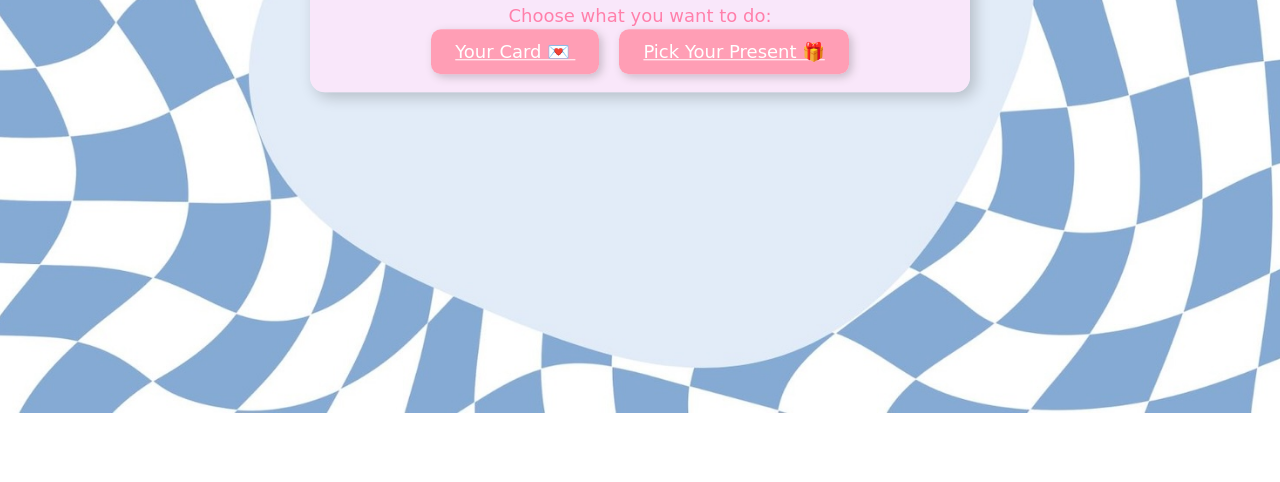
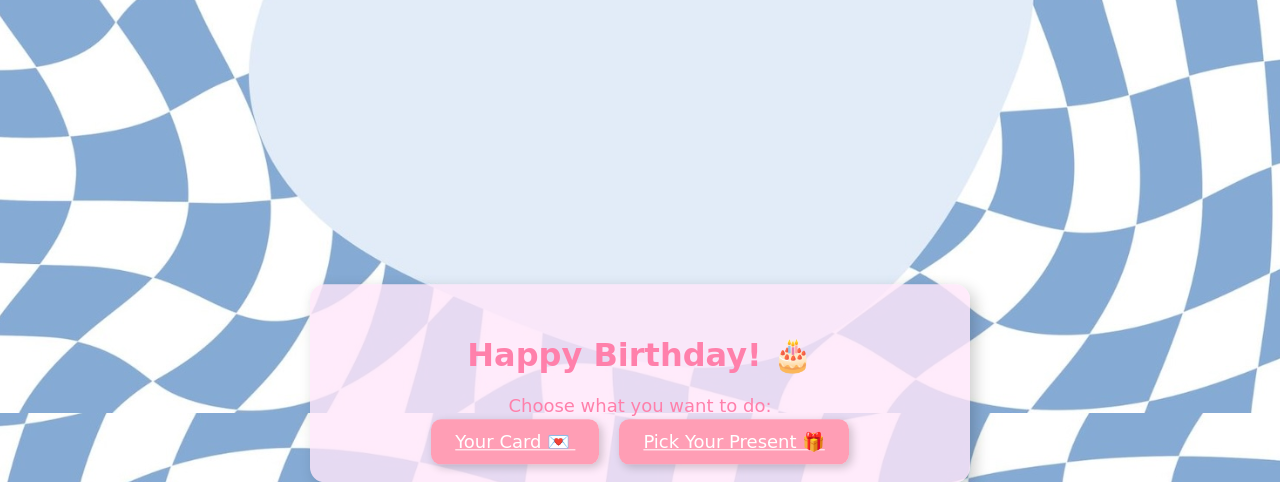
Before and after one commit to sweetpea98/bday, a plain HTML site: page index.html in a window 1280 px wide. Shown: the part 387-869 px from the top of the page. Before the commit the page ends 800 px from the top, so only its background shows below. Drawn offline with Linux system fonts and the light colour scheme; a web font is replaced by a local one.

Commit message:
Update style.css

```diff
--- a/style.css
+++ b/style.css
@@ -26,10 +26,9 @@ body {
     border-radius: 15px;
     text-align: center;
     box-shadow: 5px 5px 15px rgba(0, 0, 0, 0.2);
-    position: fixed;
+    position: relative;
     top: 50%;
-    left: 50%;
-    transform: translate(-50%, -60%);
+    transform: translateY(-15%);
 }
 
 /* Card container styling */
```
